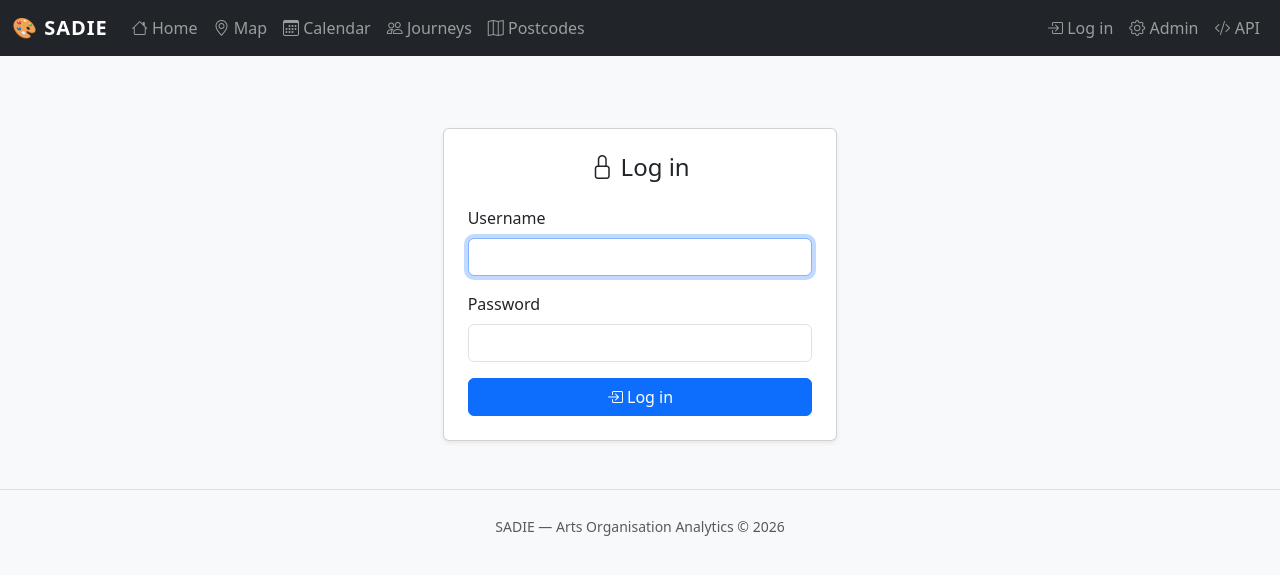
After one commit to thisisthechris/SADIE, a Django app: page /accounts/login/ in a window 1280 px wide. The commit adds this page. Shown: the top 575 px of the page. Run offline with Django 4.2, Linux system fonts and the light colour scheme; parts of the project's set-up code (start-up, migrations or seed data) failed here and were passed over.

Commit message:
Protect dashboard views with Django login_required and add auth UI
Co-authored-by: thisisthechris <181447+thisisthechris@users.noreply.github.com>

```diff
--- a/dashboard/templates/base.html
+++ b/dashboard/templates/base.html
@@ -40,6 +40,17 @@
         <li class="nav-item"><a class="nav-link" href="/postcodes/"><i class="bi bi-map"></i> Postcodes</a></li>
       </ul>
       <ul class="navbar-nav ms-auto">
+        {% if user.is_authenticated %}
+          <li class="nav-item"><span class="nav-link text-light"><i class="bi bi-person-circle"></i> {{ user.username }}</span></li>
+          <li class="nav-item">
+            <form method="post" action="{% url 'logout' %}" class="d-inline">
+              {% csrf_token %}
+              <button type="submit" class="btn btn-link nav-link text-light"><i class="bi bi-box-arrow-right"></i> Log out</button>
+            </form>
+          </li>
+        {% else %}
+          <li class="nav-item"><a class="nav-link" href="{% url 'login' %}"><i class="bi bi-box-arrow-in-right"></i> Log in</a></li>
+        {% endif %}
         <li class="nav-item"><a class="nav-link" href="/admin/"><i class="bi bi-gear"></i> Admin</a></li>
         <li class="nav-item"><a class="nav-link" href="/api/organisations/"><i class="bi bi-code-slash"></i> API</a></li>
       </ul>
--- /dev/null
+++ b/dashboard/templates/registration/login.html
@@ -0,0 +1,35 @@
+{% extends "base.html" %}
+
+{% block title %}Log in – SADIE{% endblock %}
+
+{% block content %}
+<div class="row justify-content-center">
+  <div class="col-md-4 col-sm-8">
+    <div class="card shadow-sm mt-5">
+      <div class="card-body p-4">
+        <h4 class="card-title mb-4 text-center"><i class="bi bi-lock"></i> Log in</h4>
+        {% if form.errors %}
+          <div class="alert alert-danger">
+            Your username and password didn't match. Please try again.
+          </div>
+        {% endif %}
+        <form method="post">
+          {% csrf_token %}
+          <input type="hidden" name="next" value="{{ next }}">
+          <div class="mb-3">
+            <label for="id_username" class="form-label">Username</label>
+            <input type="text" name="username" id="id_username" class="form-control" autofocus required>
+          </div>
+          <div class="mb-3">
+            <label for="id_password" class="form-label">Password</label>
+            <input type="password" name="password" id="id_password" class="form-control" required>
+          </div>
+          <div class="d-grid">
+            <button type="submit" class="btn btn-primary"><i class="bi bi-box-arrow-in-right"></i> Log in</button>
+          </div>
+        </form>
+      </div>
+    </div>
+  </div>
+</div>
+{% endblock %}
--- a/dashboard/views.py
+++ b/dashboard/views.py
@@ -1,6 +1,7 @@
 from collections import defaultdict
 from datetime import date, timedelta
 
+from django.contrib.auth.decorators import login_required
 from django.db.models import Count, Sum
 from django.db.models.functions import TruncMonth
 from django.shortcuts import render
@@ -10,6 +11,7 @@ from events.models import Event
 from organisations.models import Location, Organisation
 
 
+@login_required
 def home(request):
     """Dashboard home – high-level stats."""
     context = {
@@ -25,6 +27,7 @@ def home(request):
     return render(request, "dashboard/home.html", context)
 
 
+@login_required
 def organisations_map(request):
     """Map of all organisations and their locations as GeoJSON."""
     # Load everything in two queries via prefetch; build GeoJSON from the
@@ -63,6 +66,7 @@ def organisations_map(request):
     return render(request, "dashboard/map.html", context)
 
 
+@login_required
 def events_calendar(request):
     """Events grouped by month – limited to 3 months past and 12 months ahead."""
     today = date.today()
@@ -92,6 +96,7 @@ def events_calendar(request):
     return render(request, "dashboard/calendar.html", context)
 
 
+@login_required
 def user_journeys(request):
     """Aggregated user-hash journey stats per organisation."""
     org_stats = (
@@ -125,6 +130,7 @@ def user_journeys(request):
     return render(request, "dashboard/journeys.html", context)
 
 
+@login_required
 def postcode_heatmap(request):
     """Postcode interaction data for heatmap display."""
     records = PostcodeAreaInteraction.objects.select_related("organisation").order_by("-interaction_count")[:200]
--- a/sadie/settings.py
+++ b/sadie/settings.py
@@ -94,6 +94,10 @@ MEDIA_URL = "/media/"
 MEDIA_ROOT = os.environ.get("MEDIA_ROOT", BASE_DIR / "mediafiles")
 
 DEFAULT_AUTO_FIELD = "django.db.models.BigAutoField"
+
+# Authentication redirects
+LOGIN_REDIRECT_URL = "/"
+LOGOUT_REDIRECT_URL = "/accounts/login/"
 
 # Django REST Framework
 REST_FRAMEWORK = {
--- a/sadie/urls.py
+++ b/sadie/urls.py
@@ -5,6 +5,7 @@ from django.urls import include, path
 
 urlpatterns = [
     path("admin/", admin.site.urls),
+    path("accounts/", include("django.contrib.auth.urls")),
     path("api/organisations/", include("organisations.urls")),
     path("api/events/", include("events.urls")),
     path("api/analytics/", include("analytics.urls")),
```
Also changed, not shown: dashboard/tests.py (added, +39 -0 lines).
